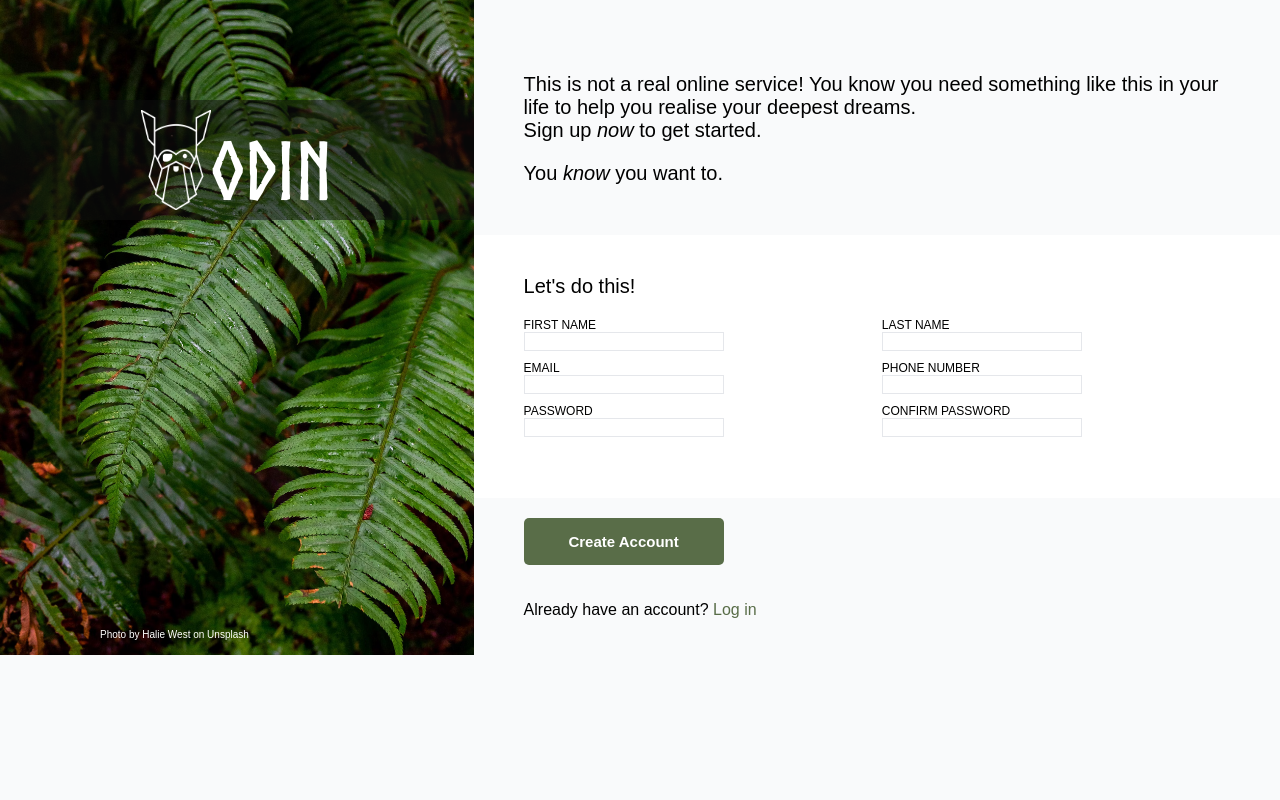
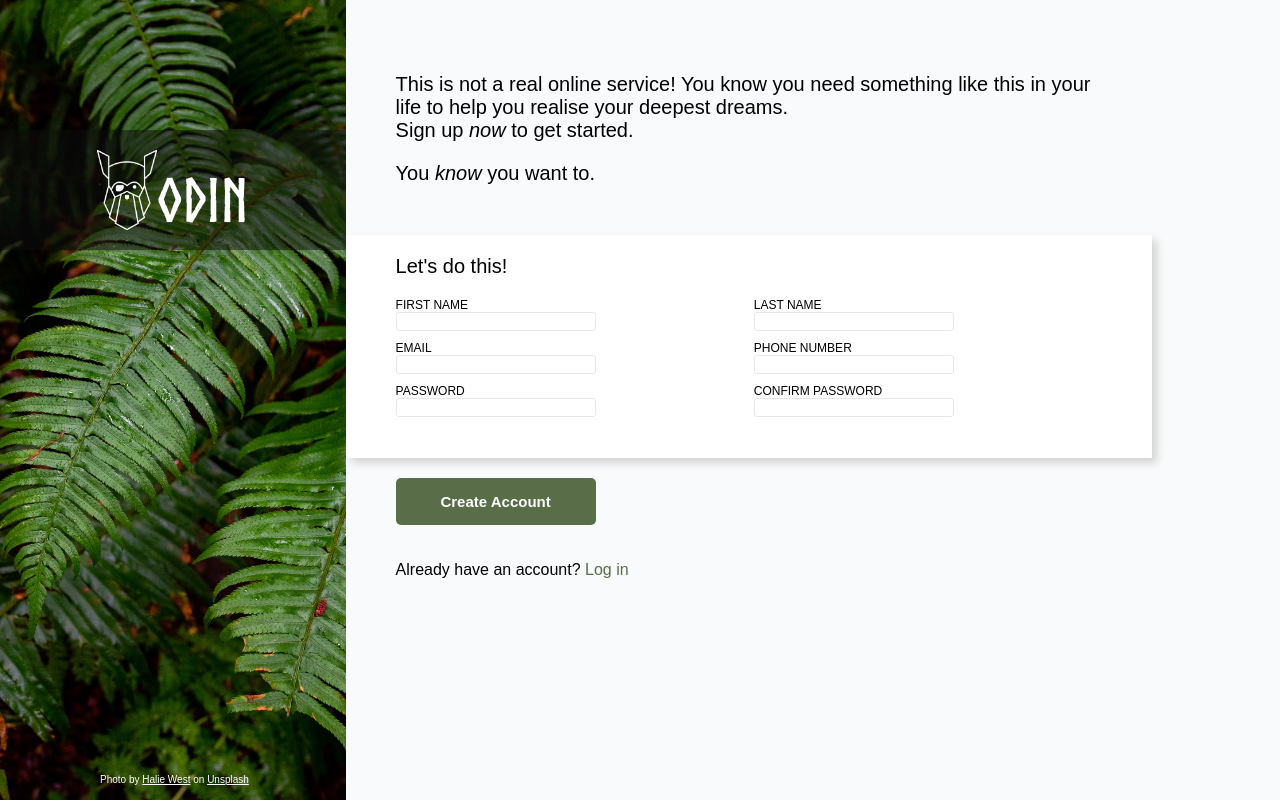
Before and after one commit to Olliekse/sign-up-form, a plain HTML site: page index.html in a window 1280 px wide. Drawn offline with Linux system fonts and the light colour scheme.

Commit message:
fixed error bug

```diff
--- a/index.html
+++ b/index.html
@@ -11,7 +11,8 @@
 
 <body>
   <div class="left-container">
-    <p class="photo-caption">Photo by Halie West on Unsplash</p>
+    <p class="photo-caption">Photo by <a class="pic-link" href="https://unsplash.com/@haliewest">Halie West</a> on <a
+        class="pic-link" href="https://unsplash.com/photos/25xggax4bSA">Unsplash</a></p>
     <div class="odin-background">
       <img class="odin-photo" src="./images/odin-lined.png" alt="odin logo">
       <p class="odin-text">ODIN</p>
--- a/style.css
+++ b/style.css
@@ -8,6 +8,12 @@ body {
   margin: 0;
   background-color: #F9FAFB;
   font-family: Arial, Helvetica, sans-serif;
+  padding: 0;
+  height: 100vh;
+}
+
+.pic-link {
+  color: white;
 }
 
 .photo-caption {
@@ -21,7 +27,7 @@ font-size: 10px;
 .left-container {
   background: url('./images/photo-1585202900225-6d3ac20a6962.avif') center center no-repeat;
   background-size: cover;
-  width: 37%;
+  width: 27%;
   position: relative;
   z-index: 1;
 }
@@ -40,6 +46,7 @@ font-size: 10px;
 
 .field-box {
   border: 1px solid #E5E7EB;
+  border-radius: 3px;
 }
 
 .field-box:focus {
@@ -49,15 +56,17 @@ font-size: 10px;
 }
 
 .error {
-  border: 1px solid red;
+  border: 1px solid rgb(222, 0, 0);
+  border-radius: 3px;
 }
 
 .error-text {
-  color: red;
+  color: rgb(222, 0, 0);
   text-align: left;
   width: 200px;
   margin-top:1px;
   padding: 0;
+  font-size: 10px;
 }
 
 .hidden {
@@ -93,9 +102,8 @@ padding-top: 10px;
 
 .sign-up {
   background-color: white;
-  padding: 20px 50px;
-
-
+  padding: 0 50px;
+  box-shadow: 5px 5px 8px lightgray;
 }
 
 .create-acc {
@@ -126,8 +134,8 @@ font-size: 20px;
 }
 
 .odin-photo {
-  height:100px;
-  width: 70px;
+  height: 80px;
+  width: 60px;
 }
 
 .odin-background {
@@ -138,13 +146,13 @@ font-size: 20px;
   z-index: 2;
   width: 100%;
   height: 120px;
-  top: 100px;
+  top: 130px;
   background-color: rgba(15, 15, 15, 0.5);
 }
 
 .odin-text {
   padding-top: 20px;
-  font-size: 80px;
+  font-size: 60px;
   font-family: 'Norse-Bold', sans-serif;
   color: white;
 
```
Lines whose indentation alone changed are shown as unchanged.
